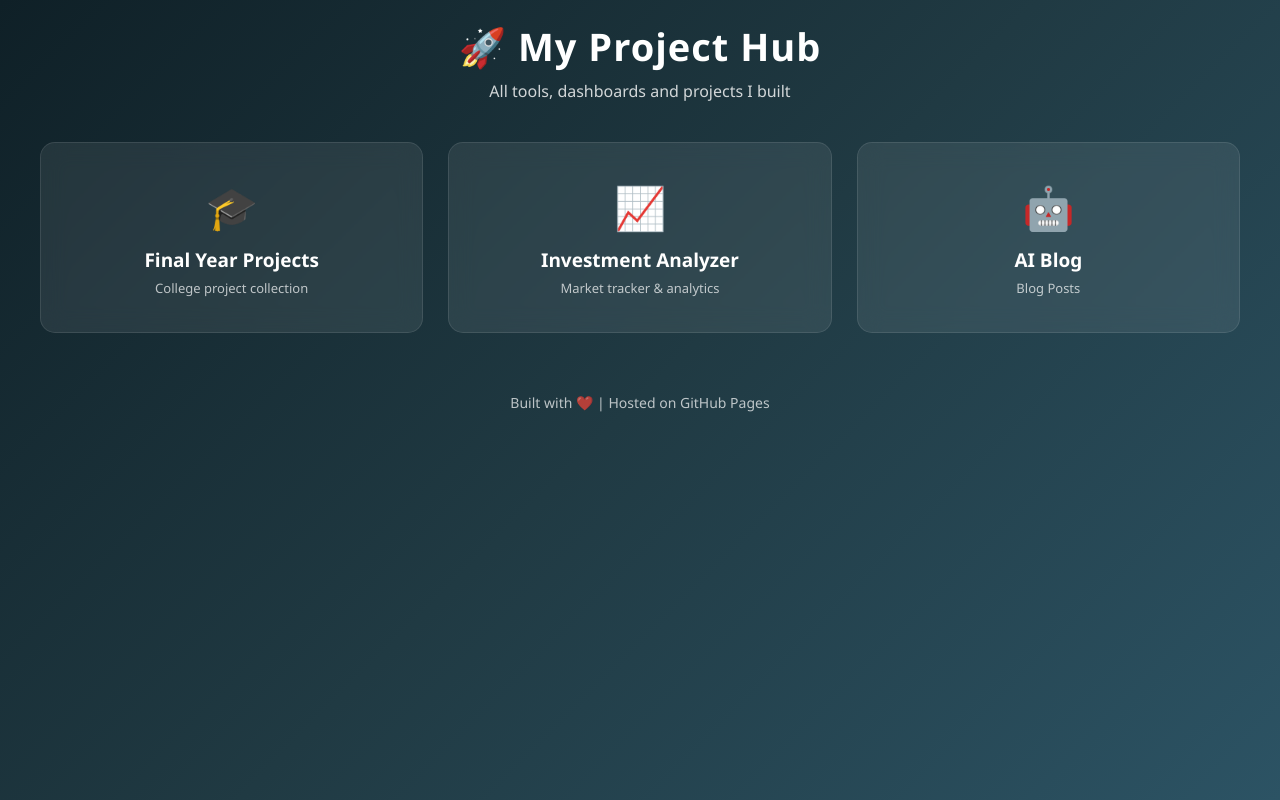
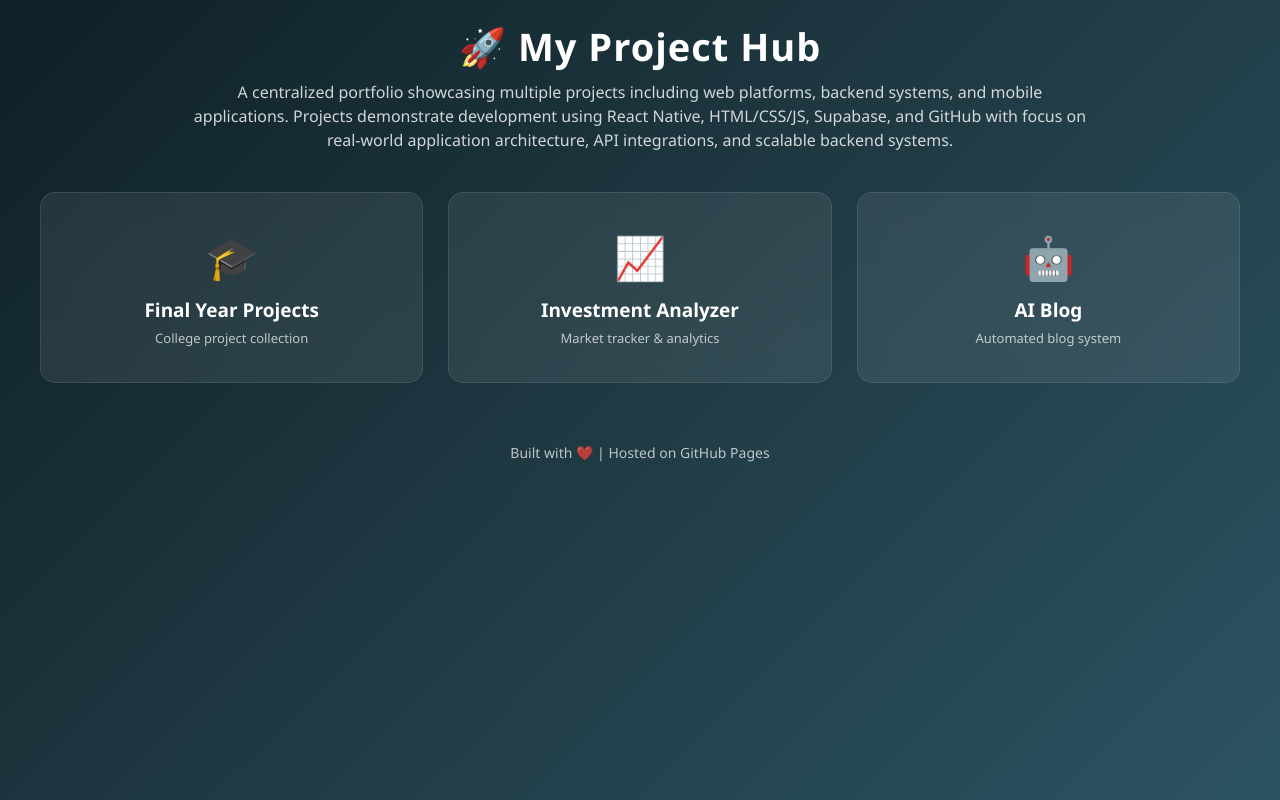
Before and after one commit to Aman7263/aman7263.github.io, a plain HTML site: page index.html in a window 1280 px wide. Drawn offline with Linux system fonts and the light colour scheme.

Commit message:
Completed

```diff
--- a/index.html
+++ b/index.html
@@ -42,6 +42,10 @@ letter-spacing:1px;
 .header p{
 opacity:0.8;
 margin-top:8px;
+max-width:900px;
+margin-left:auto;
+margin-right:auto;
+line-height:1.5;
 }
 
 /* DASHBOARD GRID */
@@ -58,6 +62,9 @@ gap:25px;
 /* PROJECT CARD */
 
 .card{
+position:relative;
+overflow:hidden;
+
 background:rgba(255,255,255,0.08);
 backdrop-filter: blur(12px);
 border-radius:15px;
@@ -90,6 +97,59 @@ margin-bottom:6px;
 .desc{
 font-size:13px;
 opacity:0.7;
+}
+
+/* HOVER DETAILS */
+
+.details{
+position:absolute;
+bottom:-100%;
+left:0;
+width:100%;
+height:100%;
+background:rgba(0,0,0,0.85);
+padding:20px;
+font-size:13px;
+line-height:1.4;
+transition:0.35s;
+text-align:left;
+
+overflow:auto;          /* allow scrolling inside */
+pointer-events:none;    /* prevents blocking page scroll */
+}
+
+.card:hover .details{
+bottom:0;
+pointer-events:auto;
+}
+
+.details h4{
+margin-bottom:6px;
+font-size:14px;
+}
+
+/* MOBILE FRIENDLY */
+
+@media (max-width:768px){
+
+.card{
+padding:25px 18px;
+}
+
+.details{
+position:relative;
+bottom:0;
+height:auto;
+background:rgba(0,0,0,0.35);
+margin-top:10px;
+border-radius:10px;
+pointer-events:auto;
+}
+
+.card:hover .details{
+bottom:0;
+}
+
 }
 
 /* ADS */
@@ -163,10 +223,13 @@ text-decoration:none;
 
 <div class="header">
 <h1>🚀 My Project Hub</h1>
-<p>All tools, dashboards and projects I built</p>
+<p>
+A centralized portfolio showcasing multiple projects including web platforms, backend systems, and mobile applications.
+Projects demonstrate development using React Native, HTML/CSS/JS, Supabase, and GitHub with focus on real-world application architecture, API integrations, and scalable backend systems.
+</p>
 </div>
 
-<!-- Top/Regular Ad -->
+<!-- Top Ad -->
 <div class="ad">
 
 <ins class="adsbygoogle"
@@ -188,18 +251,56 @@ data-full-width-responsive="true"></ins>
 <div class="icon">🎓</div>
 <div class="title">Final Year Projects</div>
 <div class="desc">College project collection</div>
+
+<div class="details">
+<h4>Tech Used</h4>
+HTML, CSS, JavaScript
+
+<h4>Purpose</h4>
+Collection of projects created throughout my college journey for experiments, daily tasks, and learning web development.
+
+<h4>How It Works</h4>
+Each project demonstrates different frontend logic, UI experiments, and browser-based tools built purely with client-side technologies.
+</div>
+
 </a>
 
 <a href="Investment_Analyzer/index.html" class="card">
 <div class="icon">📈</div>
 <div class="title">Investment Analyzer</div>
 <div class="desc">Market tracker & analytics</div>
+
+<div class="details">
+<h4>Tech Used</h4>
+HTML, CSS, JavaScript, Gemini API
+
+<h4>Purpose</h4>
+AI powered investment analysis tool for stocks and cryptocurrency.
+
+<h4>How It Works</h4>
+User submits a prompt describing a stock or crypto query.
+The system sends the request to the Gemini API and returns AI-generated market insights, analysis, and suggestions based on the user input.
+</div>
+
 </a>
 
 <a href="Blog_Posts/index.html" class="card">
 <div class="icon">🤖</div>
 <div class="title">AI Blog</div>
-<div class="desc">Blog Posts</div>
+<div class="desc">Automated blog system</div>
+
+<div class="details">
+<h4>Tech Used</h4>
+GitHub Actions, Gemini API, Supabase, Google Blogger API
+
+<h4>Purpose</h4>
+Fully automated AI blogging platform that generates and publishes content.
+
+<h4>How It Works</h4>
+A GitHub workflow runs on a scheduled time interval.
+The workflow calls an AI API to generate blog content, stores the article in Supabase, and automatically publishes it to Blogger using Google's Blogger API.
+</div>
+
 </a>
 
 </div>
```
Also changed, not shown: Blog_Posts/category.html (line endings or trailing spaces), Blog_Posts/css/style.css (line endings or trailing spaces), Blog_Posts/index.html (line endings or trailing spaces), Blog_Posts/join.html (line endings or trailing spaces), Blog_Posts/js/join.js (line endings or trailing spaces), Blog_Posts/js/main.js (line endings or trailing spaces), Blog_Posts/js/supabase.js (line endings or trailing spaces), Blog_Posts/post.html (line endings or trailing spaces), Investment_Analyzer/gemini.js (line endings or trailing spaces), Investment_Analyzer/index.html (line endings or trailing spaces).
